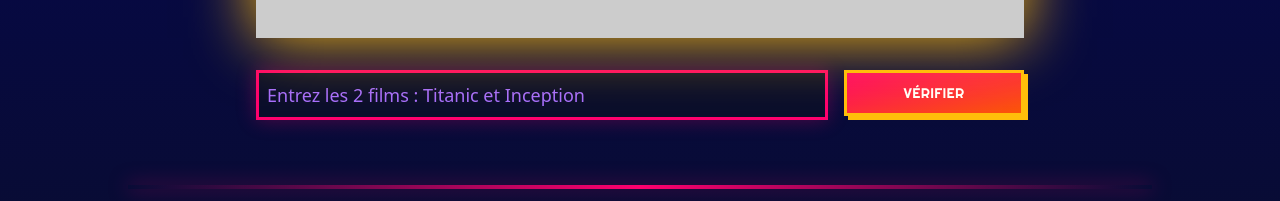
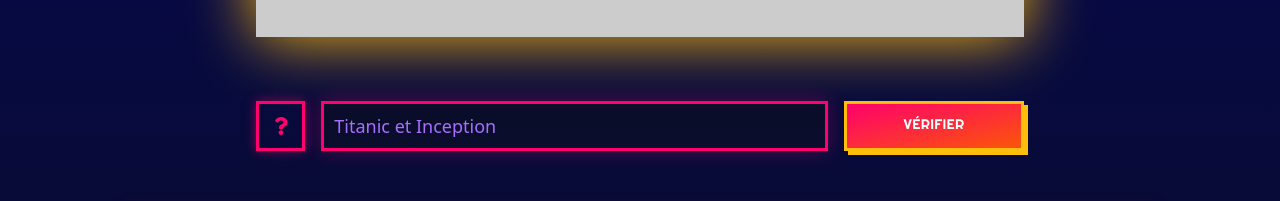
Before and after one commit to ThomasBerranger/Pixia, a React (Vite) app: page / in a window 1280 px wide. Shown: the part 575-776 px from the top of the page. Built offline with nearby package versions, Linux system fonts and the light colour scheme; no server answers.

Commit message:
Hint done

```diff
--- a/index.html
+++ b/index.html
@@ -15,7 +15,7 @@
     <meta property="og:type" content="website" />
     <meta property="og:title" content="Pixia - Devine les films" />
     <meta property="og:description" content="Nouveau défi quotidien : identifie les 2 films qui ont inspiré cette image mystère." />
-    <meta property="og:url" content="https://pixia.com" />
+    <meta property="og:url" content="https://pixia.fun" />
 
     <meta name="twitter:card" content="summary_large_image" />
     <meta name="twitter:title" content="Pixia - Devine les films" />
--- a/src/components/Game/GameContainer.tsx
+++ b/src/components/Game/GameContainer.tsx
@@ -127,6 +127,10 @@ function GameContainer() {
         [apiCall, game]
     );
 
+    function handleHintRequested(hint: string): void {
+        setGame((prevGame) => (prevGame ? { ...prevGame, hint } : undefined));
+    }
+
     return (
         <>
             <section className="sm:min-h-[80vh] flex flex-col justify-center px-5 py-[3vh]">
@@ -142,7 +146,11 @@ function GameContainer() {
                     onImageLoadEnd={() => setIsImageLoading(false)}
                 />
 
-                <GameFooter game={game} onAnswerSubmit={handleAnswerSubmit} />
+                <GameFooter
+                    game={game}
+                    onAnswerSubmit={handleAnswerSubmit}
+                    onHintRequest={handleHintRequested}
+                />
             </section>
 
             <hr className="divider max-w-5xl mx-auto my-5 sm:my-10" />
--- a/src/components/Game/Layouts/GameContent.tsx
+++ b/src/components/Game/Layouts/GameContent.tsx
@@ -1,7 +1,5 @@
 import type { GameType } from '../../../types/Game/gameType.ts';
 import ChangeGameButton from '../Components/ChangeGameButton.tsx';
-import { HiPlusSm } from 'react-icons/hi';
-import { DIFFICULTIES } from '../../../constants/difficultyPoints.ts';
 import MobilChangeGameButton from '../Components/MobilChangeGameButton.tsx';
 import { CgSpinner } from 'react-icons/cg';
 import { format, parseISO } from 'date-fns';
@@ -41,8 +39,6 @@ function GameContent({
                                 {format(parseISO(game.date), 'd MMMM', {
                                     locale: fr,
                                 })}
-                                <HiPlusSm className="text-xs sm:text-lg -mr-0.5" />
-                                {DIFFICULTIES[game.difficulty]} points
                             </>
                         ) : (
                             <>
--- a/src/components/Game/Layouts/GameFooter.tsx
+++ b/src/components/Game/Layouts/GameFooter.tsx
@@ -5,21 +5,29 @@ import type { AnswerResult } from '../../../types/answerResultType.ts';
 import { CgSpinner } from 'react-icons/cg';
 import { ROUTES } from '../../../constants/routes.ts';
 import { useAlert } from '../../../contexts/useAlert.ts';
+import { FaCheck, FaQuestion } from 'react-icons/fa';
+import { useApi } from '../../../hooks/useApi.tsx';
+import { ENDPOINTS } from '../../../constants/endpoints.ts';
 
 function GameFooter({
     game,
     onAnswerSubmit,
+    onHintRequest,
 }: {
     game: GameType | undefined;
     onAnswerSubmit: (answer: string) => Promise<AnswerResult>;
+    onHintRequest: (hint: string) => void;
 }) {
     const { isAuthenticated } = useAuth();
     const { showAlert } = useAlert();
+    const { apiCall } = useApi();
 
     const [answer, setAnswer] = useState<string>('');
     const [isLoading, setLoading] = useState<boolean>(false);
     const [displayError, setDisplayError] = useState<boolean>(false);
     const [errorMessage, setErrorMessage] = useState<string | undefined>();
+    const [isHintAsked, setIsHintAsked] = useState<boolean>(false);
+    const [isHintLoading, setIsHintLoading] = useState<boolean>(false);
 
     async function handleSolutionRequest(e: React.FormEvent): Promise<void> {
         e.preventDefault();
@@ -68,6 +76,31 @@ function GameFooter({
         setTimeout(() => setDisplayError(false), 500);
     };
 
+    const hintRequest = async () => {
+        if (!game || game.hint) {
+            return;
+        }
+
+        if (isAuthenticated && isHintAsked) {
+            setIsHintLoading(true);
+            setIsHintAsked(false);
+
+            try {
+                const hint = await apiCall(ENDPOINTS.GAME_HINT(game.id));
+
+                onHintRequest(hint);
+            } catch (error) {
+                console.log(error);
+            } finally {
+                setIsHintLoading(false);
+            }
+
+            return;
+        }
+
+        setIsHintAsked(true);
+    };
+
     return (
         <>
             {game && game.solution ? (
@@ -84,18 +117,45 @@ function GameFooter({
                     </div>
                 </div>
             ) : (
+                <>
+                    <div className="max-w-3xl mx-auto w-full my-4 pl-2 border-l-4 border-retro-primary">
+                        <p>
+                            {isHintLoading ? (
+                                <CgSpinner className="animate-spin" size={20} />
+                            ) : game?.hint ? (
+                                game.hint
+                            ) : isHintAsked && isAuthenticated ? (
+                                '⚠️ Demander un indice diminue le nombre de points gagnés.'
+                            ) : isHintAsked ? (
+                                '⚠️ Seul les joueurs connectés peuvent obtenir un indice.'
+                            ) : (
+                                ''
+                            )}
+                        </p>
+                    </div>
                     <form
                         onSubmit={handleSolutionRequest}
-                    className="max-w-3xl mx-auto w-full grid grid-cols-1 sm:grid-cols-12 gap-4 items-start"
+                        className="max-w-3xl mx-auto w-full grid grid-cols-3 sm:grid-cols-12 gap-4 items-stretch"
                     >
-                    <div className="col-span-full sm:col-span-9">
+                        <button
+                            type="button"
+                            className="btn-neon py-2 sm:py-0 order-2 sm:order-1"
+                            onClick={() => hintRequest()}
+                        >
+                            {isHintAsked && !game?.hint ? (
+                                <FaCheck size={18} className="mx-auto" />
+                            ) : (
+                                <FaQuestion size={18} className="mx-auto" />
+                            )}
+                        </button>
+                        <div className="col-span-full sm:col-span-8 order-1">
                             <input
                                 type="text"
-                            placeholder="Entrez les 2 films : Titanic et Inception"
+                                placeholder="Titanic et Inception"
                                 autoComplete="off"
                                 value={answer}
                                 onChange={(e) => setAnswer(e.target.value)}
-                            className={`flex-1 w-full text-lg pl-2 py-2 bg-retro-surface/80 border-[3px]
+                                className={`flex-1 w-full text-lg pl-2.5 py-2 bg-retro-surface/80 border-[3px]
                             border-retro-primary text-retro-text outline-none transition-all duration-300
                             shadow-[0_0_20px_rgba(255,0,110,0.3)] focus:border-retro-accent
                             focus:shadow-[0_0_40px_rgba(255,190,11,0.5)] placeholder:text-retro-muted
@@ -109,7 +169,7 @@ function GameFooter({
 
                         <button
                             disabled={isLoading}
-                        className="btn-primary py-2.5 w-full flex justify-center col-span-full sm:col-span-3"
+                            className="btn-primary py-1.5 sm:py-2.5 w-full flex justify-center col-span-2 sm:col-span-3 order-3"
                         >
                             {isLoading ? (
                                 <CgSpinner className="animate-spin" size={20} />
@@ -118,6 +178,7 @@ function GameFooter({
                             )}
                         </button>
                     </form>
+                </>
             )}
         </>
     );
--- a/src/components/Layouts/Footer.tsx
+++ b/src/components/Layouts/Footer.tsx
@@ -46,8 +46,10 @@ function Footer() {
                                 </span>
                                 , je dev solo les idées qui me passent par la
                                 tête entre deux films.
-                                <br/><br/>
-                                Si jamais tu souhaites me contacter pour un bug ou autre, envoie moi un mail à{' '}
+                                <br />
+                                <br />
+                                Si jamais tu souhaites me contacter pour un bug
+                                ou autre, envoie moi un mail à{' '}
                                 <span className="text-retro-accent">
                                     mirage.pixia@gmail.com
                                 </span>
--- a/src/constants/endpoints.ts
+++ b/src/constants/endpoints.ts
@@ -5,6 +5,7 @@ export const ENDPOINTS = {
     LEADERBOARD: 'users/leaderboard',
     DAILY: (date?: string) =>
         date ? `games/daily?date=${date}` : 'games/daily',
+    GAME_HINT: (id: string) => `games/${id}/hint`,
     GAME_SOLUTION: (id: string) => `games/${id}/solution`,
     // ADMIN
     ADMIN_USERS: 'admin/users',
```
Lines whose indentation alone changed are shown as unchanged.
